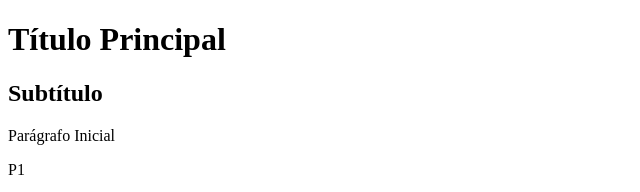
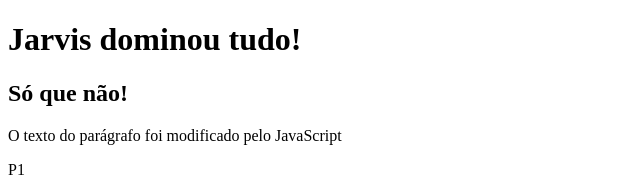
Before and after one commit to giocassini/Back-END, a plain HTML site: page AULA6/exemplo2/index.html in a window 1280 px wide. Both pictures are taken after a click on the button "Alterar Conteúdo". Shown: the top 192 px of the page, without its empty margins (0-640 px from the left). Drawn offline with Linux system fonts and the light colour scheme.

Commit message:
BACK-END

```diff
--- a/AULA6/exemplo2/index.html
+++ b/AULA6/exemplo2/index.html
@@ -7,19 +7,19 @@
     <script src="./script.js" defer></script>
 </head>
 <body>
+    <h1 id="titulo">Título Principal</h1>
+<h2 id="subtitulo">Subtítulo</h2>
+<p id="paragrafo">Parágrafo Inicial</p>
 
-   <h1 id="Título">Título Principal</h1>
-    <h2 id="Subtítulo">Subtítulo</h2>
-    <p id="Paragráfo">Parágrafo Inicial</p>
+<p class="Box">P1</p>
+<p class="Box">P2</p>
 
-    <p class="Box">P1</p>
-    <p class="Box">P2</p>
-
-    <img src="https://cdn.britannica.com/84/203584-050-57D326E5/speed-internet-technology-background.jpg"
+<img
+    src="https://cdn.britannica.com/84/203584-050-57D326E5/speed-internet-technology-background.jpg"
     alt="Internet technology"
     id="imageteste"
     width="300"
-    >
+>
 
 <br><br>
 <button onclick="alterar()">Alterar Conteúdo</button>
--- a/AULA6/exemplo2/script.js
+++ b/AULA6/exemplo2/script.js
@@ -19,3 +19,17 @@ let caixas = document.getElementsByClassName("box");
 console.log(titulo);
 console.log(caixas);
 console.log(imagem);
+
+// ===================================
+// Função para alterar o conteúdo
+// ===================================
+
+let título = document.getElementById("titulo");
+let subtítulo = document.getElementById("subtitulo");
+let paragrafo = document.getElementById("paragrafo");
+
+function alterar() {
+    titulo.innerText = "Jarvis dominou tudo!";
+    subtitulo.innerText = "Só que não!";
+    paragrafo.innerText = "O texto do parágrafo foi modificado pelo JavaScript";
+}
```
